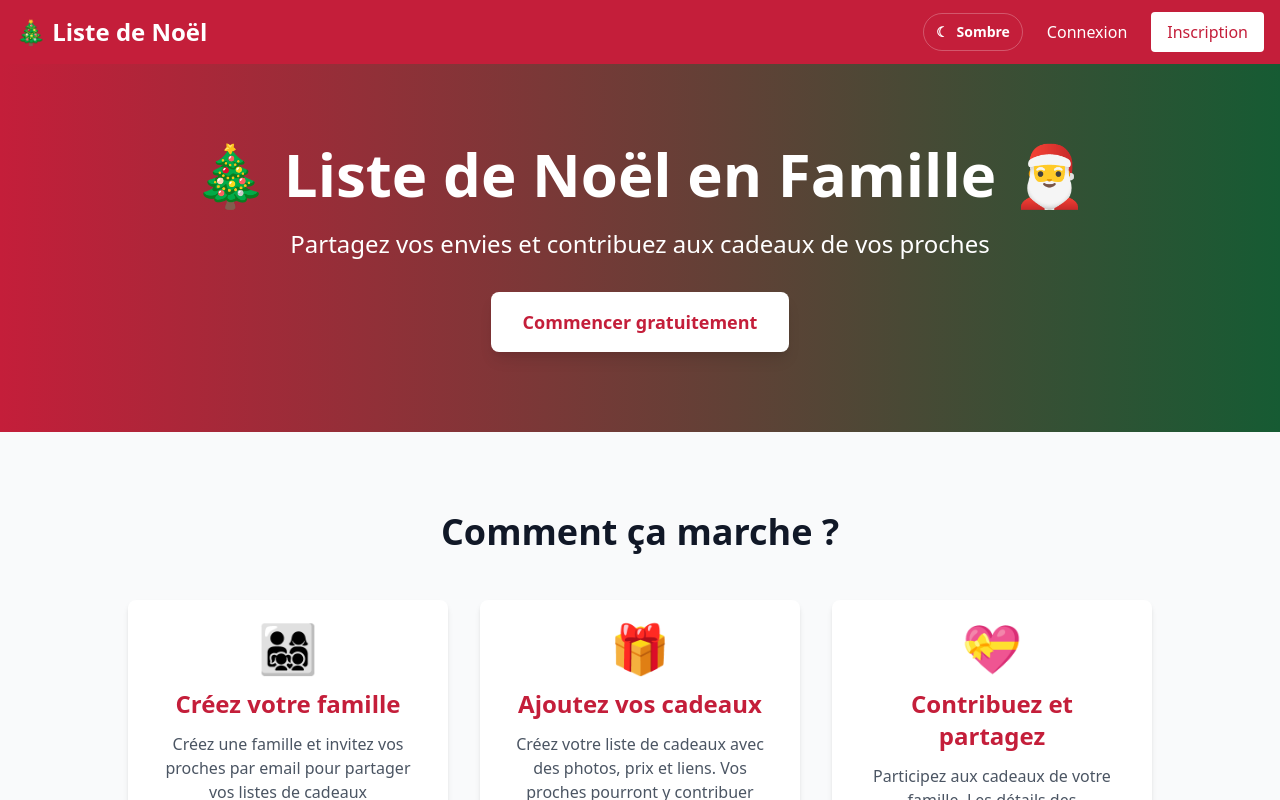
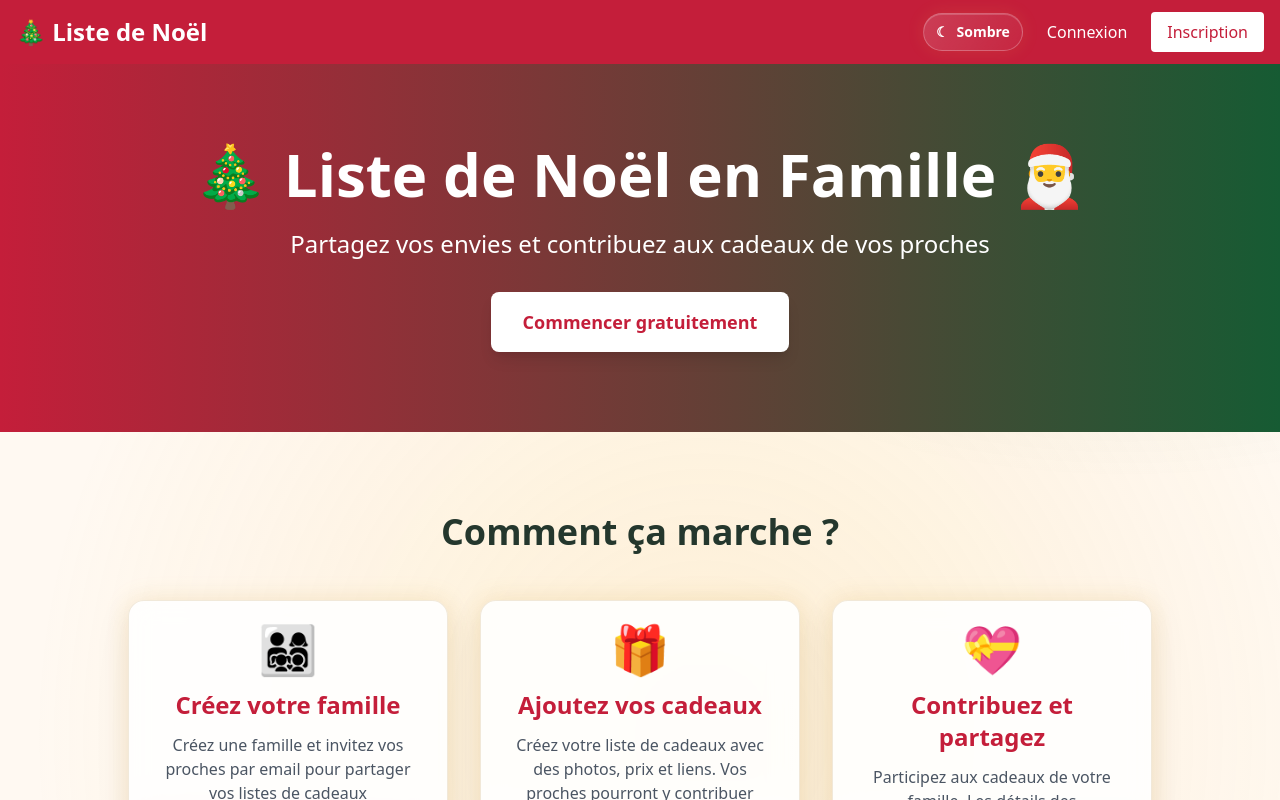
Before and after one commit to MBoussel/LaHotte-Front, a React (Vite) app: page / in a window 1280 px wide. Shown: the top 800 px of the page. Built offline with nearby package versions, Linux system fonts and the light colour scheme; no server answers.

Commit message:
Crée les ambiances lumineuses et les styles clair sombre

```diff
--- a/src/index.css
+++ b/src/index.css
@@ -2,26 +2,98 @@
 @tailwind components;
 @tailwind utilities;
 
+:root {
+  color-scheme: light;
+  --page-bg: #fff9f2;
+  --page-text: #24372d;
+  --surface: rgba(255,255,255,.88);
+  --surface-border: rgba(193,154,91,.22);
+  --ambient-red: rgba(225,42,65,.13);
+  --ambient-gold: rgba(246,190,74,.18);
+  --ambient-green: rgba(24,104,67,.12);
+}
+html[data-theme='dark'] {
+  color-scheme: dark;
+  --page-bg: #090d12;
+  --page-text: #f4f0e8;
+  --surface: rgba(21,27,34,.9);
+  --surface-border: rgba(231,190,103,.22);
+  --ambient-red: rgba(242,42,75,.23);
+  --ambient-gold: rgba(255,174,55,.15);
+  --ambient-green: rgba(19,151,97,.18);
+}
 @layer base {
+  * { box-sizing: border-box; }
+  html { min-height: 100%; background: var(--page-bg); }
   body {
-    @apply bg-gray-50 text-gray-900;
+    margin: 0; min-width: 320px; min-height: 100vh; color: var(--page-text);
+    background:
+      radial-gradient(ellipse at 12% 8%, var(--ambient-red), transparent 34rem),
+      radial-gradient(ellipse at 88% 18%, var(--ambient-green), transparent 36rem),
+      radial-gradient(ellipse at 55% 92%, var(--ambient-gold), transparent 42rem),
+      var(--page-bg);
+    background-attachment: fixed;
+    transition: background-color .35s ease, color .35s ease;
+    @apply antialiased;
+  }
+  button, input, textarea, select { font: inherit; }
+  ::selection { background: rgba(244,190,83,.45); color: #173b2c; }
+}
+#root { min-height: 100vh; }
+.app-shell { background: transparent !important; }
+@layer components {
+  .btn-primary {
+    @apply text-white font-semibold py-2 px-4 rounded-xl transition duration-200;
+    background: linear-gradient(120deg,#ed344d,#b71937 58%,#851a35);
+    box-shadow: 0 7px 20px rgba(188,25,55,.24), inset 0 1px 0 rgba(255,255,255,.28);
+  }
+  .btn-primary:hover { box-shadow: 0 10px 28px rgba(188,25,55,.36),0 0 22px rgba(255,91,106,.2); transform: translateY(-1px); }
+  .btn-secondary {
+    @apply text-white font-semibold py-2 px-4 rounded-xl transition duration-200;
+    background: linear-gradient(120deg,#1b7049,#10442f);
+    box-shadow: 0 7px 20px rgba(16,68,47,.22), inset 0 1px 0 rgba(255,255,255,.2);
+  }
+  .card {
+    background: var(--surface); border: 1px solid var(--surface-border); border-radius: 1rem;
+    box-shadow: 0 12px 36px rgba(32,24,18,.08),0 0 24px var(--ambient-gold);
+    backdrop-filter: blur(14px);
+    @apply p-6 transition duration-300;
+  }
+  .input {
+    background: var(--surface); color: var(--page-text); border: 1px solid var(--surface-border);
+    @apply w-full px-4 py-2 rounded-xl focus:ring-2 focus:ring-red-400 focus:border-transparent;
   }
 }
-
-@layer components {
-  .btn-primary {
-    @apply bg-christmas-red hover:bg-red-700 text-white font-semibold py-2 px-4 rounded-lg transition duration-200;
-  }
-
-  .btn-secondary {
-    @apply bg-christmas-green hover:bg-green-800 text-white font-semibold py-2 px-4 rounded-lg transition duration-200;
-  }
-
-  .card {
-    @apply bg-white rounded-lg shadow-md p-6;
-  }
-
-  .input {
-    @apply w-full px-4 py-2 border border-gray-300 rounded-lg focus:ring-2 focus:ring-christmas-red focus:border-transparent;
-  }
+.theme-switch {
+  background: linear-gradient(120deg,rgba(255,255,255,.14),rgba(255,255,255,.04));
+  box-shadow: inset 0 1px 0 rgba(255,255,255,.18),0 0 18px rgba(246,190,74,.12);
 }
+html[data-theme='dark'] body { color: #f4f0e8; }
+html[data-theme='dark'] .bg-white,
+html[data-theme='dark'] .bg-gray-50,
+html[data-theme='dark'] .bg-gray-100 { background-color: #151c24 !important; }
+html[data-theme='dark'] .bg-gray-800 { background-color: #080d12 !important; }
+html[data-theme='dark'] .text-gray-900,
+html[data-theme='dark'] .text-gray-800,
+html[data-theme='dark'] .text-gray-700 { color: #f3eee4 !important; }
+html[data-theme='dark'] .text-gray-600,
+html[data-theme='dark'] .text-gray-500 { color: #b8c0c5 !important; }
+html[data-theme='dark'] .border-gray-100,
+html[data-theme='dark'] .border-gray-200,
+html[data-theme='dark'] .border-gray-300 { border-color: rgba(220,190,130,.18) !important; }
+html[data-theme='dark'] input,
+html[data-theme='dark'] textarea,
+html[data-theme='dark'] select {
+  background-color: #101820 !important; color: #f4f0e8 !important;
+  border-color: rgba(231,190,103,.25) !important;
+}
+html[data-theme='dark'] .shadow,
+html[data-theme='dark'] .shadow-md,
+html[data-theme='dark'] .shadow-lg,
+html[data-theme='dark'] .shadow-xl {
+  box-shadow: 0 12px 32px rgba(0,0,0,.28),0 0 22px rgba(31,125,88,.08) !important;
+}
+html[data-theme='dark'] .card { background: var(--surface) !important; }
+@media (prefers-reduced-motion: reduce) {
+  *,*::before,*::after { transition-duration: .01ms !important; animation-duration: .01ms !important; }
+}
```
